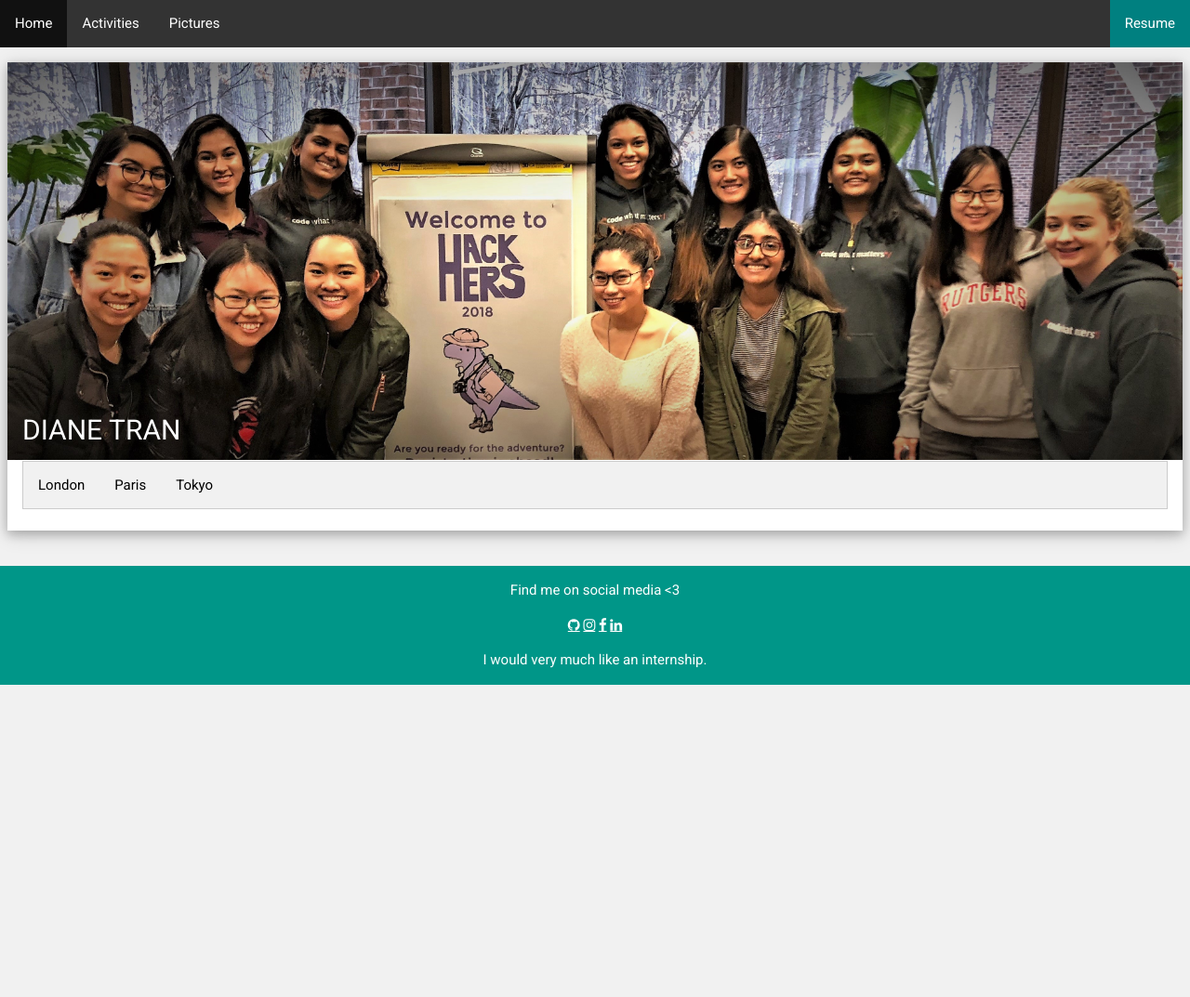
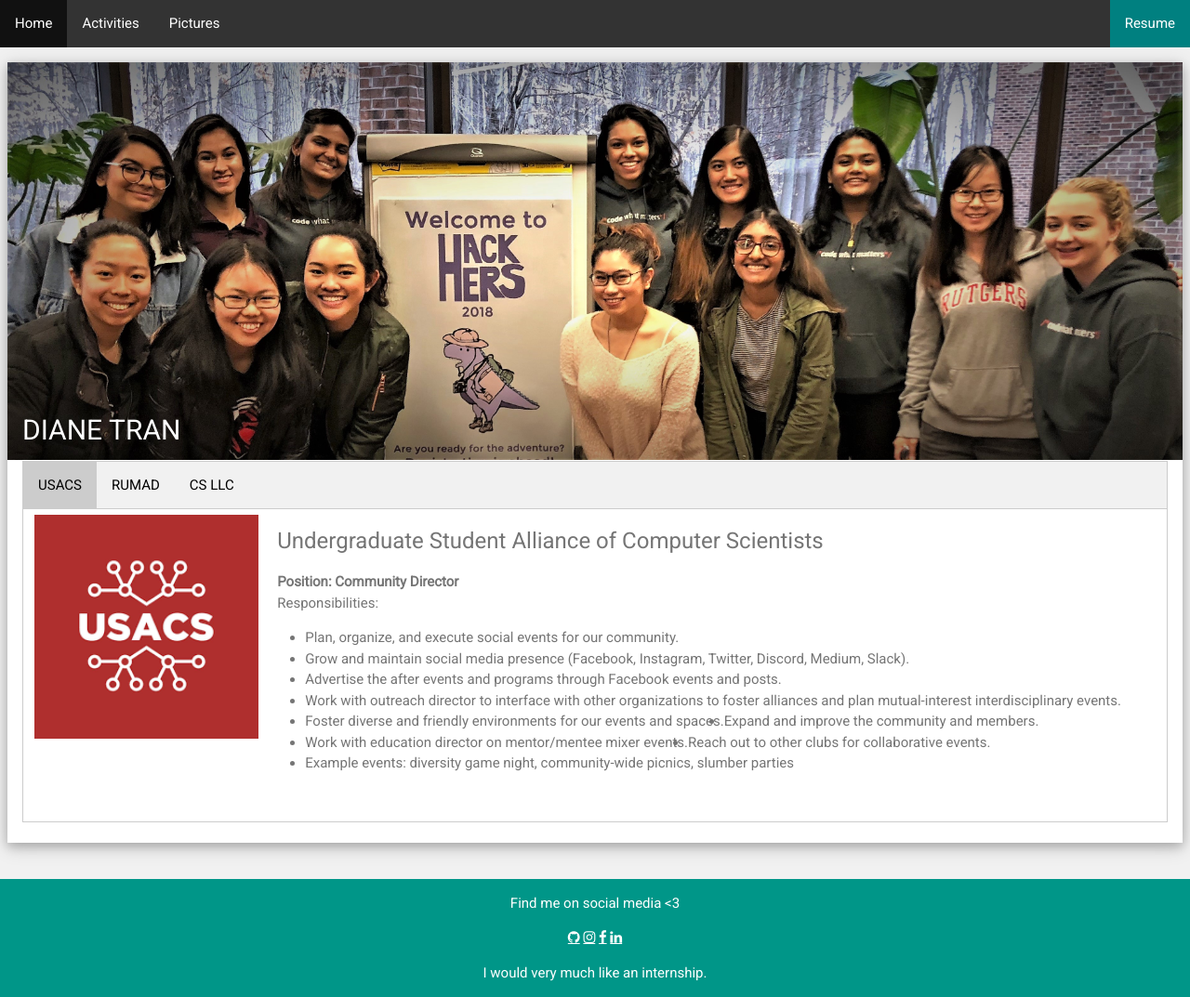
Before and after one commit to goldencarrots72/goldencarrots72.github.io, a plain HTML site: page activities.html in a window 1280 px wide. Shown: the whole page at 93% size. Before the commit the page ends 800 px from the top, so only its background shows below. Drawn offline with nearby package versions, Linux system fonts and the light colour scheme.

```diff
--- a/activities.html
+++ b/activities.html
@@ -20,10 +20,8 @@
         </div>
         <!-- Page Container -->
         <div class="w3-content w3-margin-top" style="max-width:1400px;">
-
             <!-- The Grid -->
             <div class="w3-row-padding">
-
                 <div class="w3-white w3-text-grey w3-card-4">
                     <div class="w3-display-container">
                         <img src="img/hackherss.jpg" width="100%">
@@ -34,41 +32,73 @@
                     <div class="w3-container">
                         <!-- Tab links -->
                         <div class="tab">
-  <button class="tablinks" onclick="openCity(event, 'London')">London</button>
-  <button class="tablinks" onclick="openCity(event, 'Paris')">Paris</button>
-  <button class="tablinks" onclick="openCity(event, 'Tokyo')">Tokyo</button>
+                            <button class="tablinks" onclick="openCity(event, 'USACS')" id="defaultOpen">USACS</button>
+                            <button class="tablinks" onclick="openCity(event, 'RUMAD')">RUMAD</button>
+                            <button class="tablinks" onclick="openCity(event, 'CS LLC')">CS LLC</button>
                         </div>
-
                         <!-- Tab content -->
-<div id="London" class="tabcontent">
-  <h3>London</h3>
-  <p>London is the capital city of England.</p>
+                        <div id="USACS" class="tabcontent">
+                            <div class="logocolumn"><img src="img/usacs.png" width = "100%"></div>
+                            <div class="desccolumn">
+                                <h3>Undergraduate Student Alliance of Computer Scientists</h3>
+                                <p><b>Position: Community Director</b> </br> Responsibilities:
+								<ul class = "resplist" style="list-style-type:disc">
+								<li>Plan, organize, and execute social events for our community.</li>
+								<li>Grow and maintain social media presence (Facebook, Instagram, Twitter, Discord, Medium, Slack).</li>
+								<li>Advertise the after events and programs through Facebook events and posts.</li>
+								<li>Work with outreach director to interface with other organizations to foster alliances and plan mutual-interest interdisciplinary events.</li>
+								<li>Foster diverse and friendly environments for our events and spaces.</li>
+								<li>Expand and improve the community and members.</li>
+								<li>Work with education director on mentor/mentee mixer events.</li>
+								<li>Reach out to other clubs for collaborative events.</li>
+								<li>Example events: diversity game night, community-wide picnics, slumber parties</li>
+								</ul>
+								 </p>
                             </div>
-
-<div id="Paris" class="tabcontent">
-  <h3>Paris</h3>
-  <p>Paris is the capital of France.</p>
                         </div>
-
-<div id="Tokyo" class="tabcontent">
-  <h3>Tokyo</h3>
-  <p>Tokyo is the capital of Japan.</p>
+                        <div id="RUMAD" class="tabcontent">
+							<div class="logocolumn"><img src="img/rumad.png" width = "100%"></div>
+                            <div class="desccolumn">
+                                <h3>Rutgers Mobile App Development</h3>
+                                <p><b>Event Coordinator</b> </br> Responsibilities:
+								<ul class = "resplist" style="list-style-type:disc">
+								<li>Expand RUMAD reach and awareness through social media.</li>
+								<li>Outreach to companies for tech trips and tours.</li>
+								<li>Collaborate with other tech clubs to present Application Development workshops.</li>
+								<li>Book spaces for public presentations and workshops</li>
+								<li>Organize social bonding experiences for RUMAD Accelerator members.</li>
+								<li>Contribute to the RUMAD app.</li>
+								<li>Special Endeavor: Technical Involvement Fair featuring 15 clubs</li>
+								</ul>
+								</p>
+							</div>
+                        </div>
+                        <div id="CS LLC" class="tabcontent">
+                            <div class="logocolumn"><img src="img/csllc.png" width = "100%"></div>
+                            <div class="desccolumn">
+                                <h3>Douglass-DIMACS Computer Science Living-Learning Community for Women</h3>
+                                <p><b>Representative</b> </br> Responsibilities:
+								<ul class = "resplist" style="list-style-type:disc">
+								<li>Representative of Cohor 2 to the scholarship donor meeting.</li>
+								<li>Organized a tech tour to OATH in NYC for 20 women in Computer Science.</li>
+								<li>Funneled in opportunities to members.</li>
+								<li>Ushered members to CS Clubs to get involved and widen network.</li>
+								<li>Directly mentor 2 freshmen CS LLC members.</li>
+								<li>Created strong friendships with these smart, lovely ladies.</li>
+								</ul>
+								</p>
                             </div>
                         </div>
                         <br>
                     </div>
-      </div><br>
-
+                </div>
+                <br>
                 <!-- End Left Column -->
             </div>
-
-
             <!-- End Grid -->
         </div>
-
         <!-- End Page Container -->
         </div>
-
         <footer class="w3-container w3-teal w3-center w3-margin-top">
             <p>Find me on social media &lt3 </p>
             <p>
@@ -93,6 +123,8 @@
                 document.getElementById(cityName).style.display = "block";
                 evt.currentTarget.className += " active";
             }
+			// Get the element with id="defaultOpen" and click on it
+			document.getElementById("defaultOpen").click();
         </script>
     </body>
 </html>
--- a/css/tabs.css
+++ b/css/tabs.css
@@ -32,4 +32,22 @@
     padding: 6px 12px;
     border: 1px solid #ccc;
     border-top: none;
+	overflow: hidden;
 }
+
+.logocolumn{
+	float: left;
+	width: 20%;
+}
+
+.desccolumn{
+	float: right;
+	width: 80%;
+	padding-left: 20px;
+}
+
+.resplist{
+	background-color: white;
+	padding: 30px;
+	padding-top: 0px;
+}
```
Also changed, not shown: index.html (+1 -1 lines), img/csllc.png (added), img/rumad.png (added), img/usacs.png (added). Lines whose indentation alone changed are shown as unchanged.
